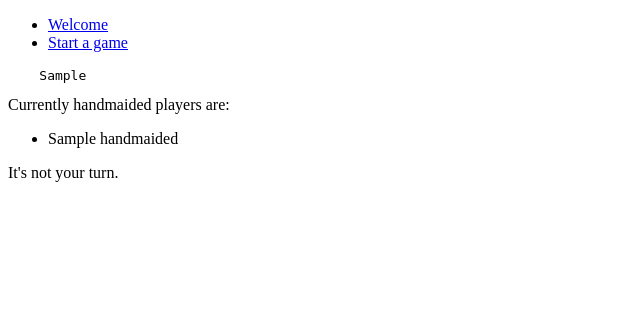
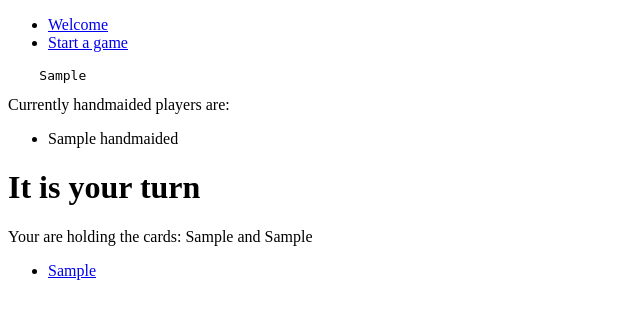
Before and after one commit to allanderek/love-letter-web, a Flask app: template app/templates/viewgame.html in a window 1280 px wide. Shown: the top 319 px of the page, without its empty margins (0-640 px from the left). Run offline with Flask 2, Linux system fonts and the light colour scheme; the template is opened without the code that fills it: most values are stand-ins (such as "Sample title", 1, 10 or a date in 2020); some libraries are stand-ins or nearby versions.

Commit message:
Now explicitly showing the user what cards they have.

```diff
--- a/app/main.py
+++ b/app/main.py
@@ -98,12 +98,14 @@ def viewgame(game_no, secret):
         player = ''  # This way it won't be this player's turn.
     if not game.is_game_finished() and game.on_turn[0] == player:
         possible_moves = game.available_moves()
-        return flask.render_template('viewgame.html', db_game=db_game,
-                                     secret=secret, your_turn=True,
-                                     possible_moves=possible_moves)
+        on_turn = game.on_turn
     else:
-        return flask.render_template('viewgame.html', db_game=db_game,
-                                     your_turn=False)
+        possible_moves = []
+        on_turn = None
+    return flask.render_template('viewgame.html', db_game=db_game,
+                                 secret=secret, on_turn=game.on_turn,
+                                 your_hand=game.hands.get(player, None),
+                                 possible_moves=possible_moves)
 
 @application.route('/playcard/<int:game_no>/<int:secret>/<int:card>')
 @application.route('/playcard/<int:game_no>/<int:secret>/<int:card>/<nom_player>')
--- a/app/templates/viewgame.html
+++ b/app/templates/viewgame.html
@@ -36,7 +36,9 @@ Currently handmaided players are:
     {% endfor %}
 </ul>
 
-{% if your_turn %}
+{% if on_turn is not none %}
+<h1>It is your turn</h1>
+Your are holding the cards: {{on_turn[1]}} and {{on_turn[2]}}
 <ul>
     {% for move in possible_moves %}
         <li><span class='playable-move'><a href="{{url_for('playcard', game_no=db_game.game_id, secret=secret, card=move.card, nom_player=move.nominated_player, nom_card=move.nominated_card)}}">
```
